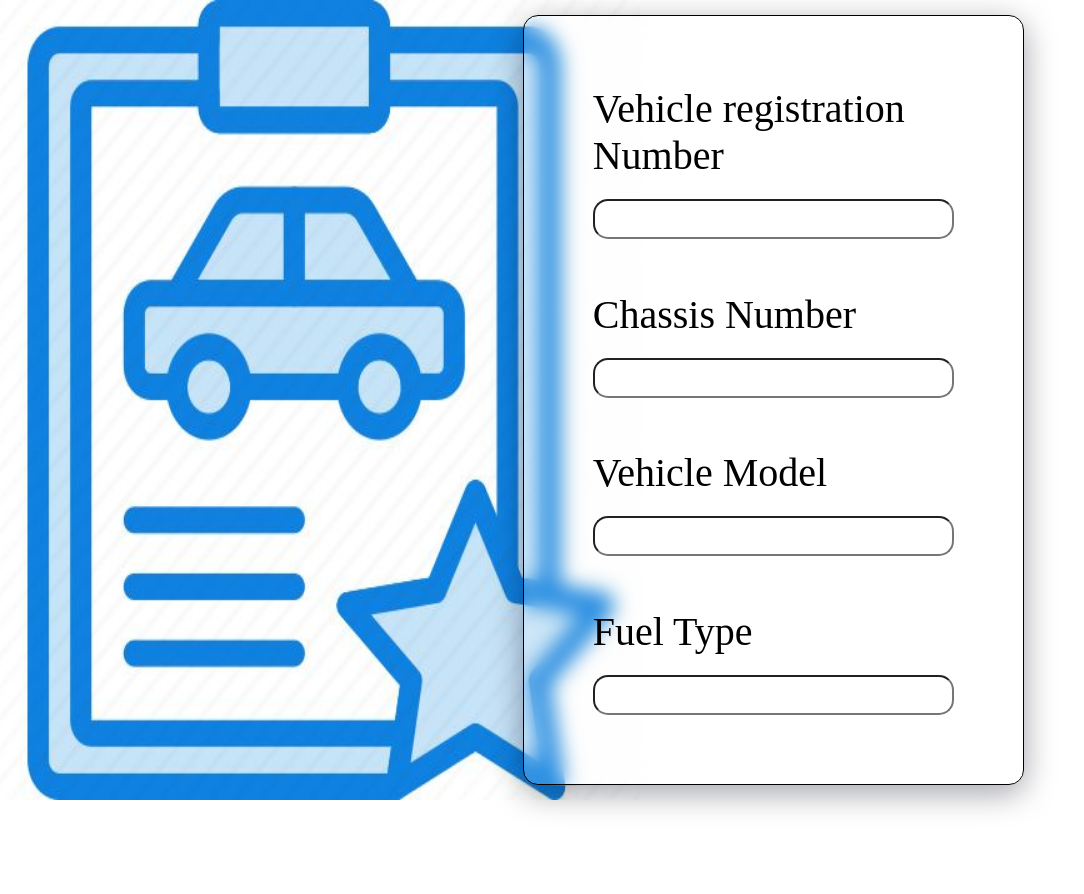
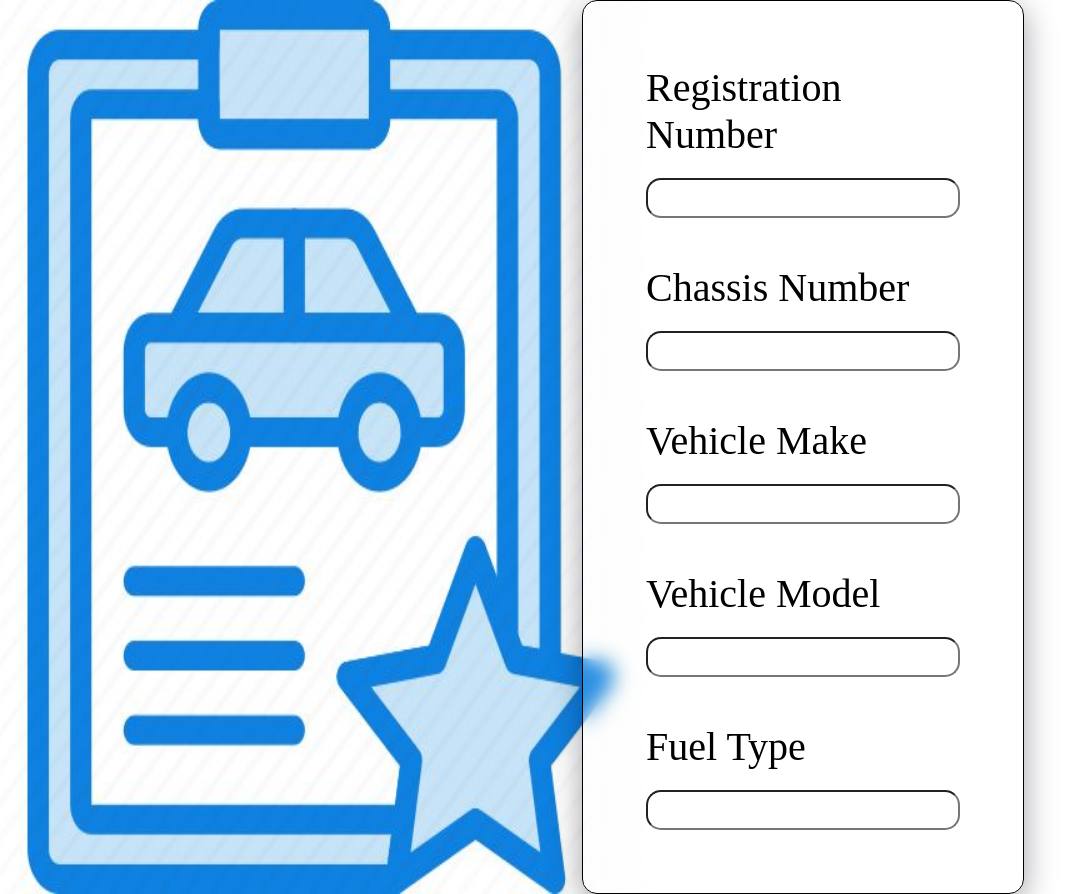
Before and after one commit to sharu-kesh/dbms_project, a React (Create React App) app: page /vehicle in a window 1280 px wide. Shown: the whole page, without its empty margins (0-1084 px from the left). Before the commit the page ends 800 px from the top, so only its background shows below. Built offline with nearby package versions, Linux system fonts and the light colour scheme; no server answers.

Commit message:
i cum vehicle page

```diff
--- a/src/User.js
+++ b/src/User.js
@@ -1,10 +1,9 @@
-import React, { useState } from 'react'
+import React, { useEffect, useState } from 'react'
 import './login.css'
 import { FaLock } from "react-icons/fa";
 import { MdEmail } from "react-icons/md";
 import {useNavigate} from "react-router-dom"
 import axios from "axios"
-import Link from 'react-dom'
 export default function User(){
     const [email,setEmail] = useState("")
     const [password,setPassword] = useState("")
@@ -20,6 +19,7 @@ e.preventDefault()
         navigate("/home")
     }else{
         console.log(response.data.message)
+        setError(response.data.message)
     }
     }catch(error){
         console.log("here")
@@ -29,6 +29,9 @@ e.preventDefault()
       else setError("Something went wrong! Please try again.");
     }
 }
+useEffect(function(){
+    setError("")
+},[email,password])
 
     return (
     <div className="wrapper-container">
@@ -58,7 +61,7 @@ e.preventDefault()
             </div>
             <input type='submit' className="submit" value='Login'
             />
-            <p>Don't have an account?  <span onClick={()=>navigate("/signup1")} style={{color:"white",fontSize:"20px"}}>Register</span></p>
+            <p>Don't have an account?  <span onClick={()=>navigate("/signup1")} style={{color:"white",fontSize:"20px",cursor:"pointer"}}>Register</span></p>
         </form>
         {error && <p id="err">{error}</p>}
 
--- a/src/Vehicle.js
+++ b/src/Vehicle.js
@@ -1,26 +1,46 @@
+import axios from "axios"
+import { useState,useEffect } from "react";
 export default function Vehicle(){
+    const [vehicle,setVehicle] = useState({})
+    useEffect(function(){
+        async function getVehicle(){
+            try {
+                const respon = await axios.get("http://localhost:5000/home/vehicle")
+                setVehicle(respon.data.data)
+            } catch (error) {
+                console.log(error)
+            }
+        }
+        getVehicle()
+    },[])
+    console.log(vehicle)
+
     return(
+
         <>
         <div className="v">
         <div className="pcontainer">
             <form action="">
                 <div className="pinput_box">
-            <label htmlFor="rno">Vehicle registration Number</label>
-            <input type="text" />
+            <label htmlFor="rno">Registration Number</label>
+            <input type="text"  value={vehicle.registration_no}/>
             </div>
             <div className="pinput_box">
             <label htmlFor="cno">Chassis Number</label>
-            <input type="text" />
+            <input type="text" value={vehicle.vin}/>
             </div>
             <div className="pinput_box">
-            <label htmlFor="vmodel">Vehicle Model</label>
-            <input type="text" />
+            <label htmlFor="vmodel">Vehicle Make</label>
+            <input type="text" value={vehicle.vehicle_make}/>
+            </div>
+            <div className="pinput_box">
+            <label htmlFor="ftype">Vehicle Model</label>
+            <input type="text" value={vehicle.vehicle_model}/>
             </div>
             <div className="pinput_box">
             <label htmlFor="ftype">Fuel Type</label>
-            <input type="text" />
+            <input type="text" value={vehicle.fuel_type}/>
             </div>
-
             </form>
         </div>
         </div>
```
Also changed, not shown: package.json (+6 -1 lines), 2 other files (tests, documents, lock files or other folders).
